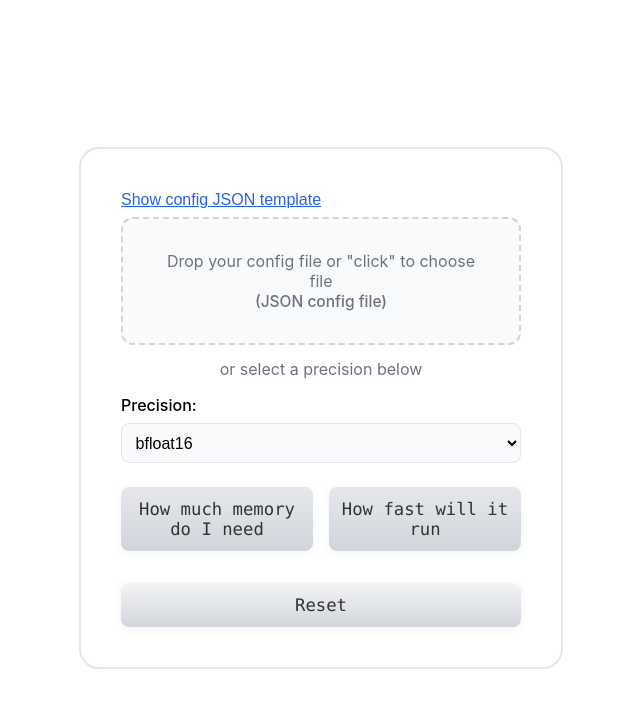
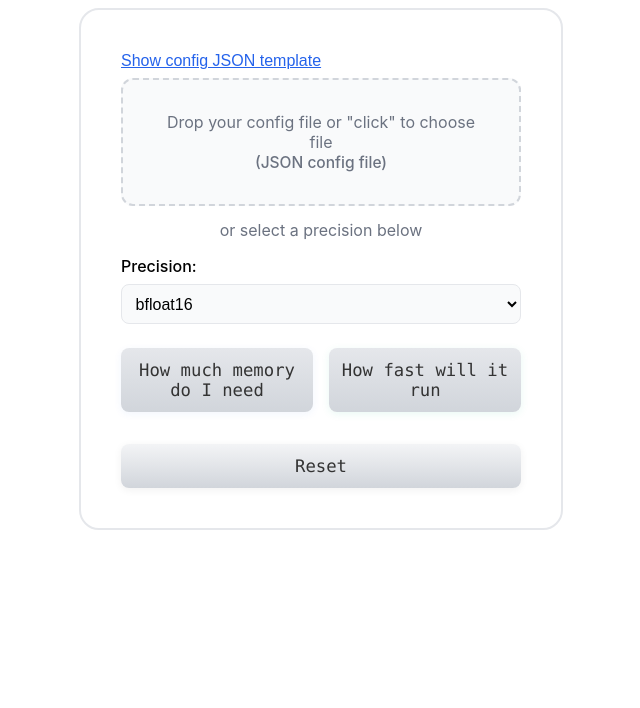
Before and after one commit to tinhoang-cerebras/cerebras-moe-calculator-new, a Next.js app: page / in a window 1280 px wide. Shown: the top 708 px of the page, without its empty margins (319-959 px from the left). Built offline with nearby package versions, Linux system fonts and the light colour scheme.

Commit message:
Update index.tsx

```diff
--- a/pages/index.tsx
+++ b/pages/index.tsx
@@ -200,7 +200,7 @@ export default function Home() {
         minHeight: "100vh",
         background: "#fff",
         display: "flex",
-        alignItems: "center",
+        alignItems: "flex-start", // Align to top
         justifyContent: "center",
         paddingTop: 0,
         paddingBottom: 0,
```
